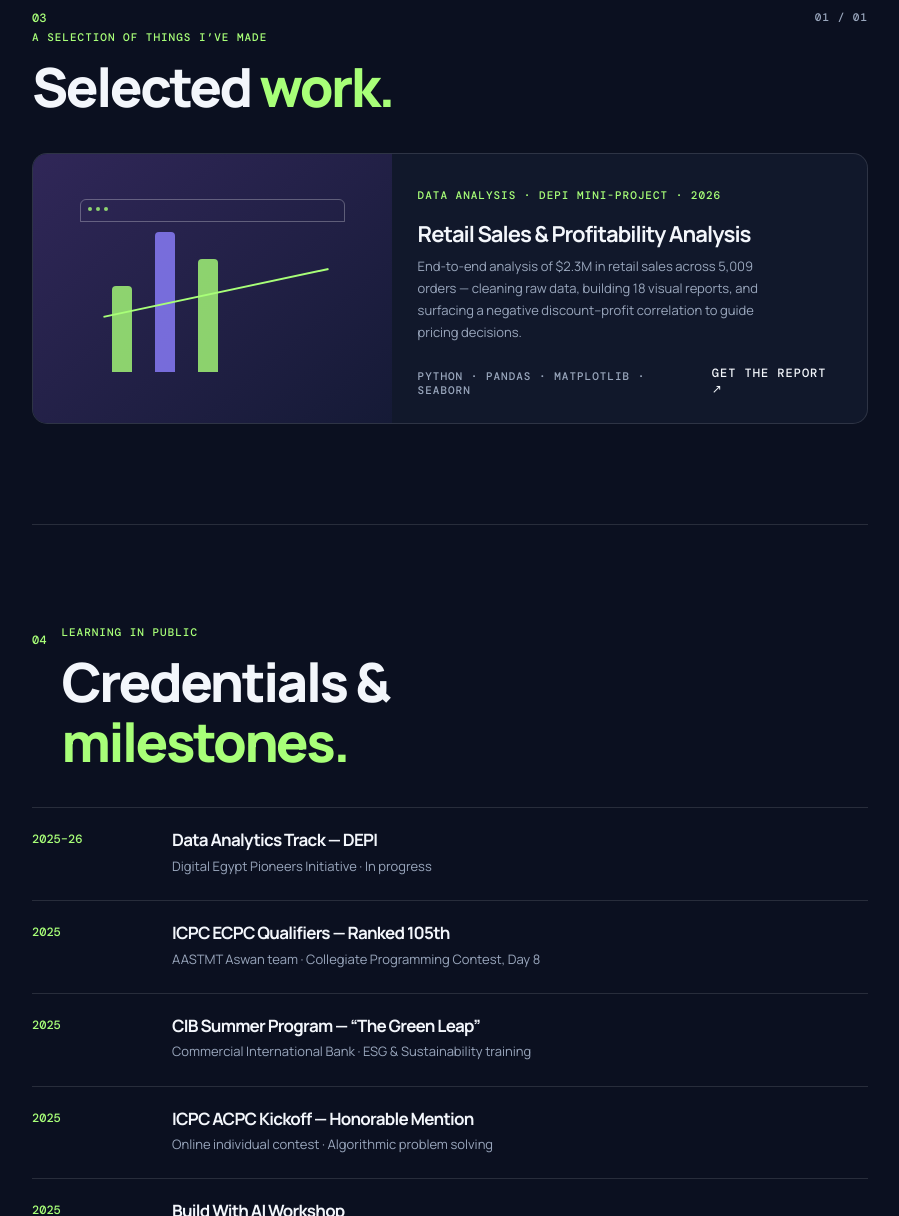
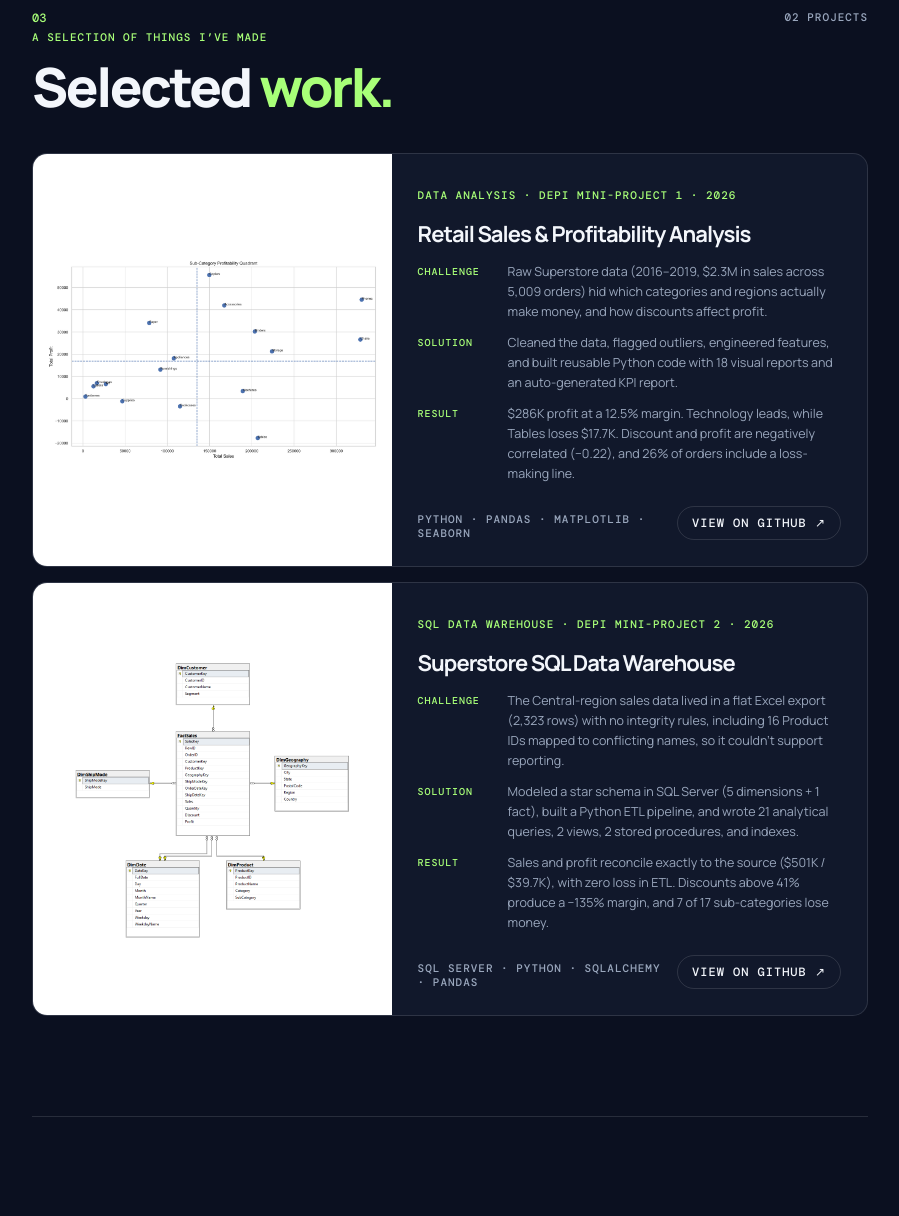
Before and after one commit to fatima-awad8/Fatima-awad, a plain HTML site: page index.html in a window 1280 px wide. Shown: the part 2083-3299 px from the top of the page, without its empty margins (190-1089 px from the left). Drawn offline with nearby package versions, Linux system fonts and the light colour scheme.

Commit message:
Add files via upload

```diff
--- a/index.html
+++ b/index.html
@@ -58,8 +58,37 @@
       </section>
 
       <section class="content-section reveal" id="projects">
-        <div class="section-heading heading-row"><div><span class="section-index">03</span><p class="eyebrow">A selection of things I’ve made</p><h2>Selected <em>work.</em></h2></div><span class="project-count">01 / 01</span></div>
-        <div class="project-list"><article class="project-card"><div class="project-visual project-visual-two"><span class="chart-bar bar-a"></span><span class="chart-bar bar-b"></span><span class="chart-bar bar-c"></span><span class="chart-line"></span><span class="visual-window"><i></i><i></i><i></i></span></div><div class="project-details"><div><span class="project-type">Data analysis · DEPI Mini-Project · 2026</span><h3>Retail Sales & Profitability Analysis</h3><p>End-to-end analysis of $2.3M in retail sales across 5,009 orders — cleaning raw data, building 18 visual reports, and surfacing a negative discount–profit correlation to guide pricing decisions.</p></div><div class="project-footer"><span>Python · Pandas · Matplotlib · Seaborn</span><a href="mailto:fatimaawadahmed2004@gmail.com?subject=Your%20Superstore%20Data%20Analysis%20project" aria-label="Ask about Retail Sales & Profitability Analysis">Get the report ↗</a></div></div></article></div>
+        <div class="section-heading heading-row"><div><span class="section-index">03</span><p class="eyebrow">A selection of things I’ve made</p><h2>Selected <em>work.</em></h2></div><span class="project-count">02 Projects</span></div>
+        <div class="project-list"><article class="project-card">
+          <a class="project-visual project-visual-img" href="https://github.com/fatima-awad8/superstore-sales-analysis" target="_blank" rel="noopener noreferrer" aria-label="Open Retail Sales &amp; Profitability Analysis on GitHub"><img src="assets/superstore-sales-analysis.png" alt="Sub-category profitability quadrant chart from the Superstore sales analysis" loading="lazy"></a>
+          <div class="project-details">
+            <div>
+              <span class="project-type">Data analysis · DEPI Mini-Project 1 · 2026</span>
+              <h3><a href="https://github.com/fatima-awad8/superstore-sales-analysis" target="_blank" rel="noopener noreferrer">Retail Sales &amp; Profitability Analysis</a></h3>
+              <dl class="project-story">
+                <div><dt>Challenge</dt><dd>Raw Superstore data (2016–2019, $2.3M in sales across 5,009 orders) hid which categories and regions actually make money, and how discounts affect profit.</dd></div>
+                <div><dt>Solution</dt><dd>Cleaned the data, flagged outliers, engineered features, and built reusable Python code with 18 visual reports and an auto-generated KPI report.</dd></div>
+                <div><dt>Result</dt><dd>$286K profit at a 12.5% margin. Technology leads, while Tables loses $17.7K. Discount and profit are negatively correlated (−0.22), and 26% of orders include a loss-making line.</dd></div>
+              </dl>
+            </div>
+            <div class="project-footer"><span>Python · Pandas · Matplotlib · Seaborn</span><a href="https://github.com/fatima-awad8/superstore-sales-analysis" target="_blank" rel="noopener noreferrer" aria-label="View Retail Sales &amp; Profitability Analysis on GitHub">View on GitHub ↗</a></div>
+          </div>
+        </article>
+        <article class="project-card">
+          <a class="project-visual project-visual-img" href="https://github.com/fatima-awad8/superstore-sql-data-warehouse" target="_blank" rel="noopener noreferrer" aria-label="Open Superstore SQL Data Warehouse on GitHub"><img src="assets/superstore-sql-data-warehouse.png" alt="Star schema diagram of the Superstore SQL Server data warehouse" loading="lazy"></a>
+          <div class="project-details">
+            <div>
+              <span class="project-type">SQL data warehouse · DEPI Mini-Project 2 · 2026</span>
+              <h3><a href="https://github.com/fatima-awad8/superstore-sql-data-warehouse" target="_blank" rel="noopener noreferrer">Superstore SQL Data Warehouse</a></h3>
+              <dl class="project-story">
+                <div><dt>Challenge</dt><dd>The Central-region sales data lived in a flat Excel export (2,323 rows) with no integrity rules, including 16 Product IDs mapped to conflicting names, so it couldn’t support reporting.</dd></div>
+                <div><dt>Solution</dt><dd>Modeled a star schema in SQL Server (5 dimensions + 1 fact), built a Python ETL pipeline, and wrote 21 analytical queries, 2 views, 2 stored procedures, and indexes.</dd></div>
+                <div><dt>Result</dt><dd>Sales and profit reconcile exactly to the source ($501K / $39.7K), with zero loss in ETL. Discounts above 41% produce a −135% margin, and 7 of 17 sub-categories lose money.</dd></div>
+              </dl>
+            </div>
+            <div class="project-footer"><span>SQL Server · Python · SQLAlchemy · Pandas</span><a href="https://github.com/fatima-awad8/superstore-sql-data-warehouse" target="_blank" rel="noopener noreferrer" aria-label="View Superstore SQL Data Warehouse on GitHub">View on GitHub ↗</a></div>
+          </div>
+        </article></div>
       </section>
 
       <section class="content-section reveal" id="credentials">
--- a/style.css
+++ b/style.css
@@ -165,3 +165,28 @@ body.light-mode .moon-icon{opacity:0;transform:rotate(30deg) scale(.72)}
   .footer-links{gap:12px}
   .footer-links a span{display:none}
 }
+
+
+/* --- Project cards: image cover + Challenge / Solution / Result --- */
+.project-visual-img{display:flex;align-items:center;justify-content:center;background:#fff;min-height:0;align-self:stretch;padding:14px}
+.project-visual-img img{width:100%;height:auto;max-height:100%;min-height:0;object-fit:contain;object-position:center;display:block;transition:transform .5s ease}
+.project-card:hover .project-visual-img img{transform:scale(1.04)}
+.project-details h3 a{color:inherit;text-decoration:none;transition:color .25s}
+.project-details h3 a:hover{color:var(--accent)}
+.project-details .project-story{margin-top:16px;display:grid;gap:11px}
+.project-story>div{display:grid;grid-template-columns:78px 1fr;gap:12px;align-items:start}
+.project-story dt{font:500 10px var(--mono);letter-spacing:.09em;text-transform:uppercase;color:var(--accent);padding-top:3px}
+.project-story dd{font-size:12.5px;line-height:1.6;color:var(--muted);max-width:none}
+.project-details .project-story dd{max-width:none}
+.project-card{min-height:0}
+.project-footer a{border:1px solid var(--line);border-radius:99px;padding:8px 14px;white-space:nowrap;transition:.25s}
+.project-footer a:hover{border-color:var(--accent)}
+@media(max-width:800px){
+  .project-visual-img img{max-height:300px}
+  .project-story>div{grid-template-columns:70px 1fr;gap:10px}
+  .project-story dd{font-size:12px}
+}
+@media(max-width:480px){
+  .project-story>div{grid-template-columns:1fr;gap:3px}
+  .project-footer a{align-self:flex-start}
+}
```
Also changed, not shown: assets/superstore-sales-analysis.png (added), assets/superstore-sql-data-warehouse.png (added), 1 other file.
